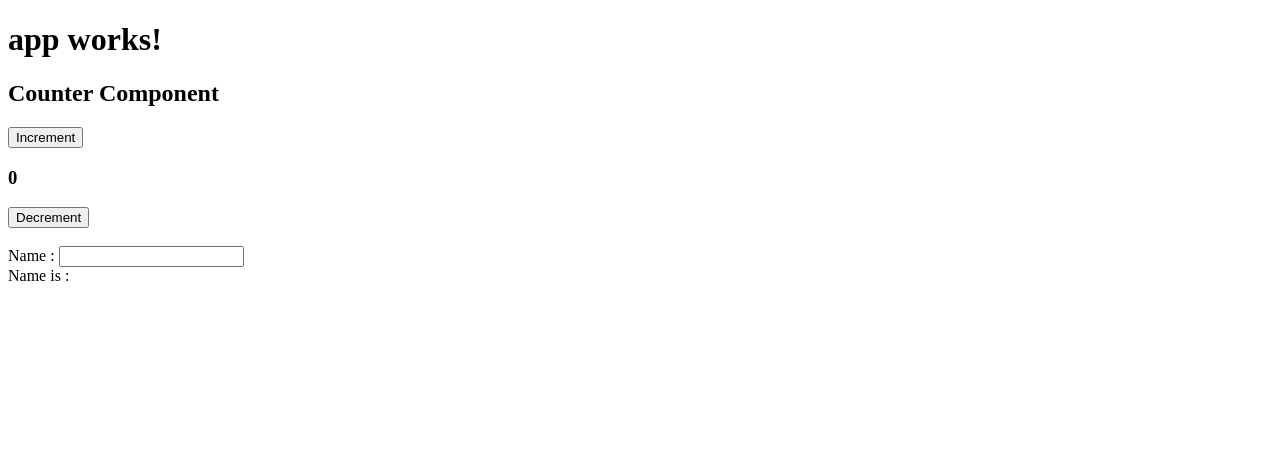
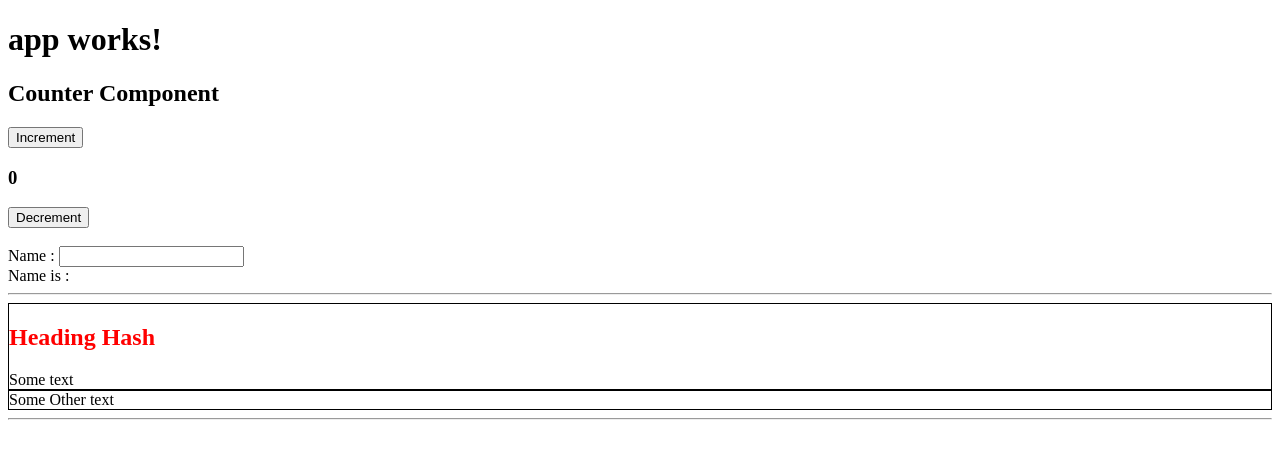
Before and after one commit to kinathru/Angular2CounterDemo, an Angular app: page / in a window 1280 px wide. Shown: the top 458 px of the page. Built offline with nearby package versions, Linux system fonts and the light colour scheme.

Commit message:
ng-content

```diff
--- a/src/app/app.component.html
+++ b/src/app/app.component.html
@@ -2,3 +2,4 @@
   {{title}}
 </h1>
 <app-counter></app-counter>
+<hr>
--- a/src/app/app.module.ts
+++ b/src/app/app.module.ts
@@ -5,11 +5,13 @@ import { HttpModule } from '@angular/http';
 
 import { AppComponent } from './app.component';
 import { CounterComponent } from './counter/counter.component';
+import { HashComponent } from './hash/hash.component';
 
 @NgModule({
   declarations: [
     AppComponent,
-    CounterComponent
+    CounterComponent,
+    HashComponent
   ],
   imports: [
     BrowserModule,
--- a/src/app/counter/counter.component.css
+++ b/src/app/counter/counter.component.css
@@ -0,0 +1 @@
+h1 { color: red;}
--- a/src/app/counter/counter.component.html
+++ b/src/app/counter/counter.component.html
@@ -7,3 +7,12 @@
   Name     : <input type="text" [(ngModel)]="username" width="100px" height="10px"/><br/>
   Name is  : {{username}}
 </div>
+<hr>
+<app-hash>
+  <h1>Heading Hash</h1>
+  <div>Some text</div>
+</app-hash>
+
+<app-hash>
+  <div>Some Other text</div>
+</app-hash>
--- /dev/null
+++ b/src/app/hash/hash.component.css
@@ -0,0 +1,7 @@
+h1 {
+  color: red;
+}
+
+article {
+  border: 1px solid black;
+}
--- /dev/null
+++ b/src/app/hash/hash.component.html
@@ -0,0 +1,3 @@
+<article>
+  <ng-content></ng-content>
+</article>
--- /dev/null
+++ b/src/app/hash/hash.component.ts
@@ -0,0 +1,15 @@
+import { Component, OnInit } from '@angular/core';
+
+@Component({
+  selector: 'app-hash',
+  templateUrl: './hash.component.html',
+  styleUrls: ['./hash.component.css']
+})
+export class HashComponent implements OnInit {
+
+  constructor() { }
+
+  ngOnInit() {
+  }
+
+}
```
Also changed, not shown: 1 other file (tests, documents, lock files or other folders).
